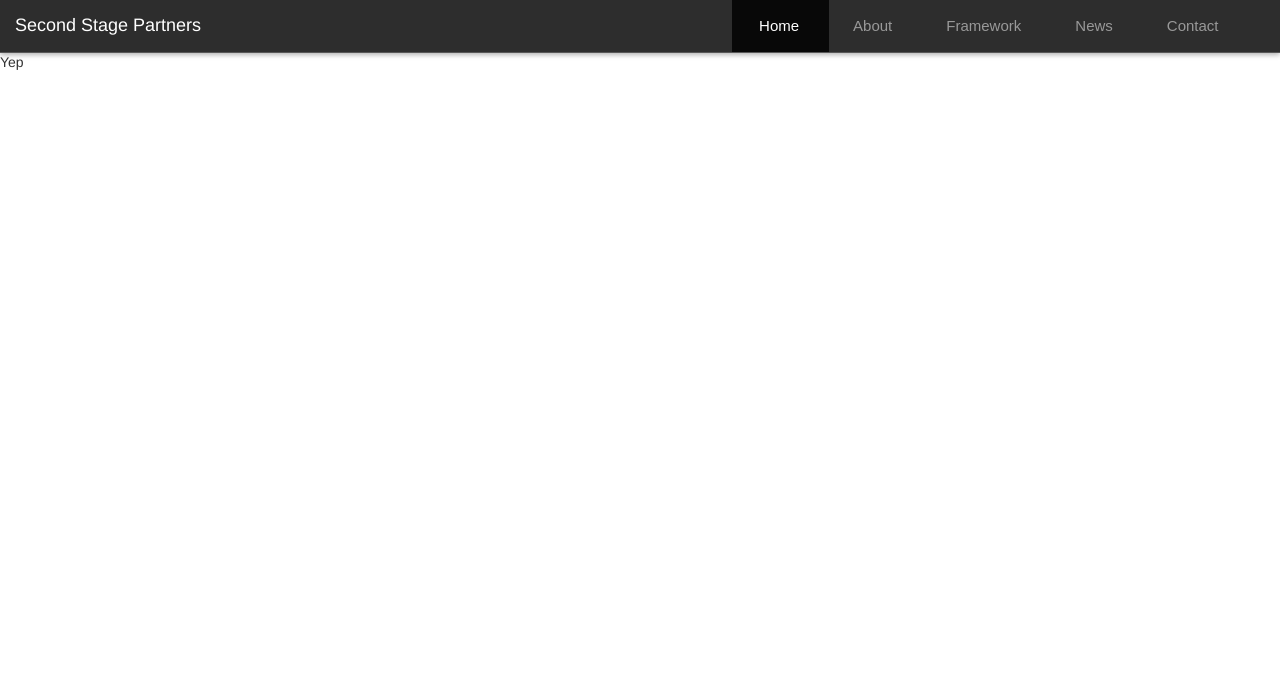
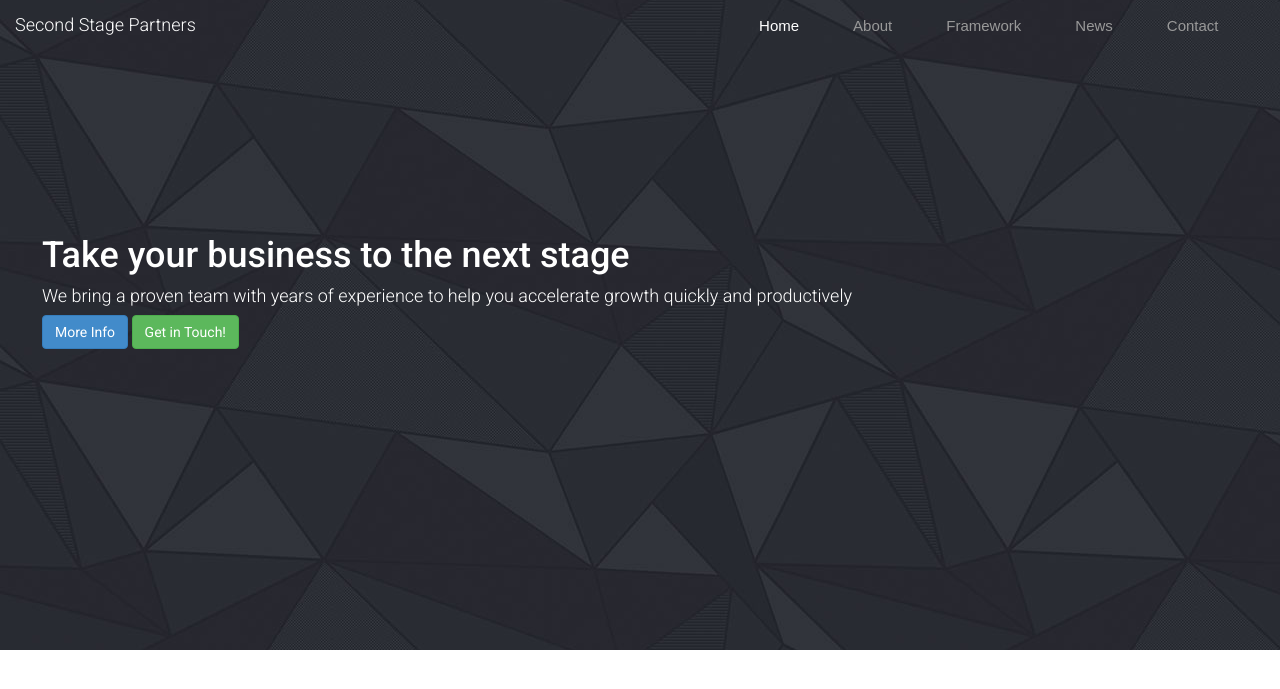
Before and after one commit to dannyfreed/secondstagepartners, a Jekyll site: the page built from index.html, in a window 1280 px wide. Shown: the top 689 px of the page. Built offline with Jekyll 4.4.1, drawn with Linux system fonts in a browser that asks for light colours; Markdown is read by kramdown in place of the engine named in the settings.

Commit message:
massive push

```diff
--- /dev/null
+++ b/Gemfile
@@ -0,0 +1,4 @@
+source 'https://rubygems.org'
+
+gem 'github-pages'
+gem "s3_website", "~> 1.6.7"
--- a/_layouts/default-standard.html
+++ b/_layouts/default-standard.html
@@ -13,10 +13,11 @@
         <!-- Custom CSS -->
         <link rel="stylesheet" href="/css/main.css">
 
+        <link href='http://fonts.googleapis.com/css?family=Roboto:400,900italic,900,700italic,500italic,700,500,400italic,300italic,300,100italic' rel='stylesheet' type='text/css'>
     </head>
     <body>
-      <header id="headerrr" class="glass navbar navbar-inverse navbar-fixed-top">
-          <a style="font-weight:lighter" href="index.php" class="tk-aw-conqueror-inline navbar-brand">{{ page.title }}</a>
+      <header id="headerrr" class="navbar navbar-inverse navbar-fixed-top">
+          <a style="font-weight:lighter" href="index.html" class="tk-aw-conqueror-inline navbar-brand">{{ page.title }}</a>
           <nav class="rmm minimal" data-menu-style="minimal" style="max-width: 547.95px;"><nav class="rmm-toggled rmm-closed" style=""><div class="rmm-toggled-controls"><div class="rmm-toggled-title">Menu</div><div class="rmm-button"><span>&nbsp;</span><span>&nbsp;</span><span>&nbsp;</span></div></div><ul class="navbar-nav">
                   <li id="home" class="nav-list active"><a class="tk-proxima-nova" href="index.html">Home</a></li>
                   <li id="about" class="nav-list"><a class="tk-proxima-nova" href="about.html">About</a></li>
--- a/_layouts/default.html
+++ b/_layouts/default.html
@@ -15,10 +15,12 @@
         <link rel="stylesheet" href="/css/main.css">
         <link rel="stylesheet" href="/css/jekyll.css">
 
+        <link href='http://fonts.googleapis.com/css?family=Roboto:400,900italic,900,700italic,500italic,700,500,400italic,300italic,300,100italic' rel='stylesheet' type='text/css'>
+
     </head>
     <body>
-        <header id="headerrr" class="glass navbar navbar-inverse navbar-fixed-top">
-          <a style="font-weight:lighter" href="index.php" class="tk-aw-conqueror-inline navbar-brand">{{ page.title }}</a>
+        <header id="headerrr" class="navbar navbar-inverse navbar-fixed-top">
+          <a style="font-weight:lighter" href="index.html" class="tk-aw-conqueror-inline navbar-brand">{{ page.title }}</a>
           <nav class="rmm minimal" data-menu-style="minimal" style="max-width: 547.95px;"><nav class="rmm-toggled rmm-closed" style=""><div class="rmm-toggled-controls"><div class="rmm-toggled-title">Menu</div><div class="rmm-button"><span>&nbsp;</span><span>&nbsp;</span><span>&nbsp;</span></div></div><ul class="navbar-nav">
                   <li id="home" class="nav-list active"><a class="tk-proxima-nova" href="index.html">Home</a></li>
                   <li id="about" class="nav-list"><a class="tk-proxima-nova" href="about.html">About</a></li>
--- a/css/main.css
+++ b/css/main.css
@@ -1,8 +1,8 @@
 /*HEADER CSS*/
 body{
-  padding-top:52px;
+  /*padding-top:52px;*/
 }
-.glass{
+/*.glass{
 
   border-bottom: 1px solid;
   border-bottom-color: #ccc;
@@ -10,9 +10,9 @@ body{
   background-color: rgba(255, 255, 255, 0.2);
   box-shadow: 0 2px 5px rgba(0, 0, 0, 0.3);
 
-}
+}*/
 #headerrr{
-  background-color:rgba(34, 34, 34, .95);
+  background-color:transparent
 }
 
 /*
@@ -169,3 +169,25 @@ font-size: 15px
   }
 }
 /*END HEADER*/
+
+/*Index.html*/
+section{
+  zoom:1;
+  overflow:hidden;
+}
+.top{
+  background-image:url('/assets/shattered-island.jpg');
+  background-size:cover;
+  background-position:center;
+  background-repeat:no-repeat;
+  height:650px;
+  width:100%;
+  color:white;
+  padding-left:3em;
+}
+.top > h1{
+  padding-top: 6em;
+}
+.top > h4{
+  font-weight:300;
+}
--- a/index.html
+++ b/index.html
@@ -3,4 +3,11 @@ layout: default-standard
 title: Second Stage Partners
 ---
 
-Yep
+<section class="top">
+	<h1>Take your business to the next stage</h1>
+	<h4>We bring a proven team with years of experience to help you accelerate growth quickly and productively</h4>
+	<div class="action-buttons">
+		<button type="button" class="btn btn-primary">More Info</button>
+		<button type="button" class="btn btn-success">Get in Touch!</button>
+	</div>
+</section>
```
Also changed, not shown: s3_website.yml (added, +55 -0 lines), Gemfile.lock (added), assets/shattered-island.jpg (added), css/bootstrap.css.
